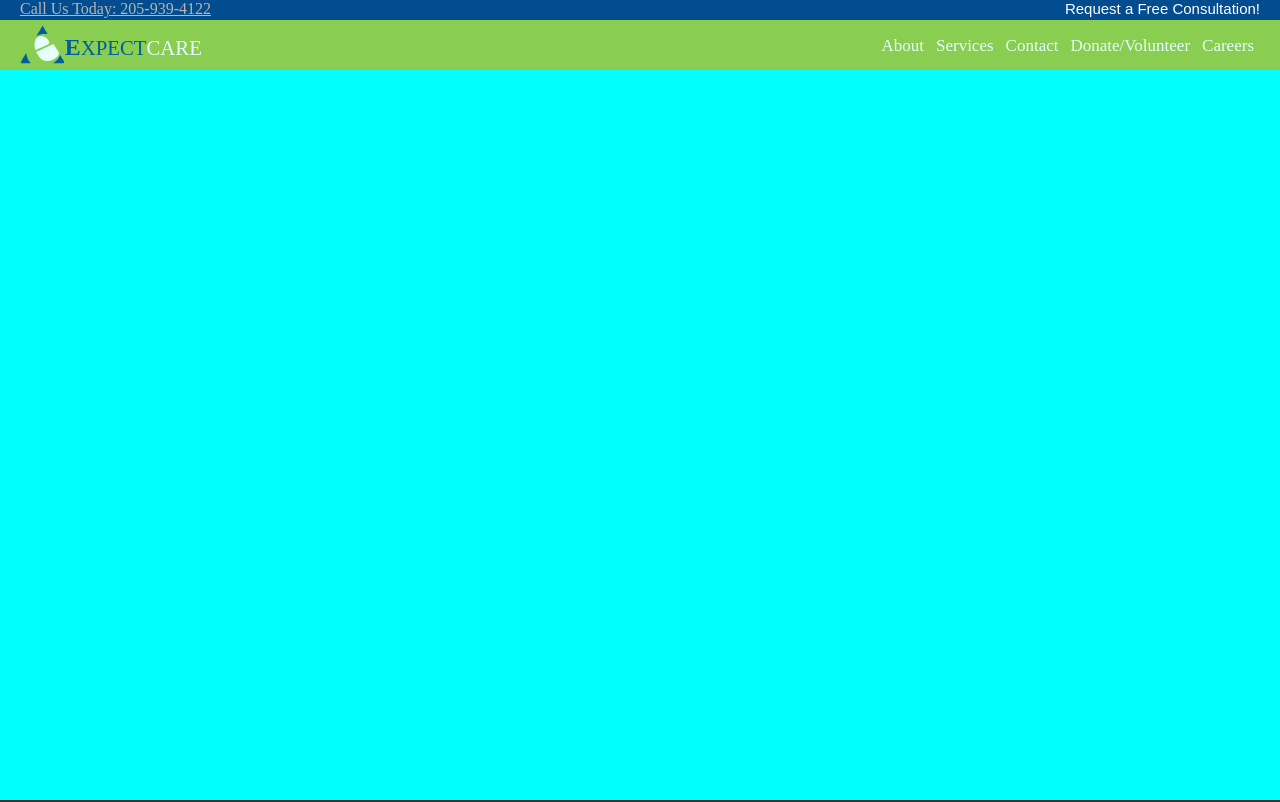
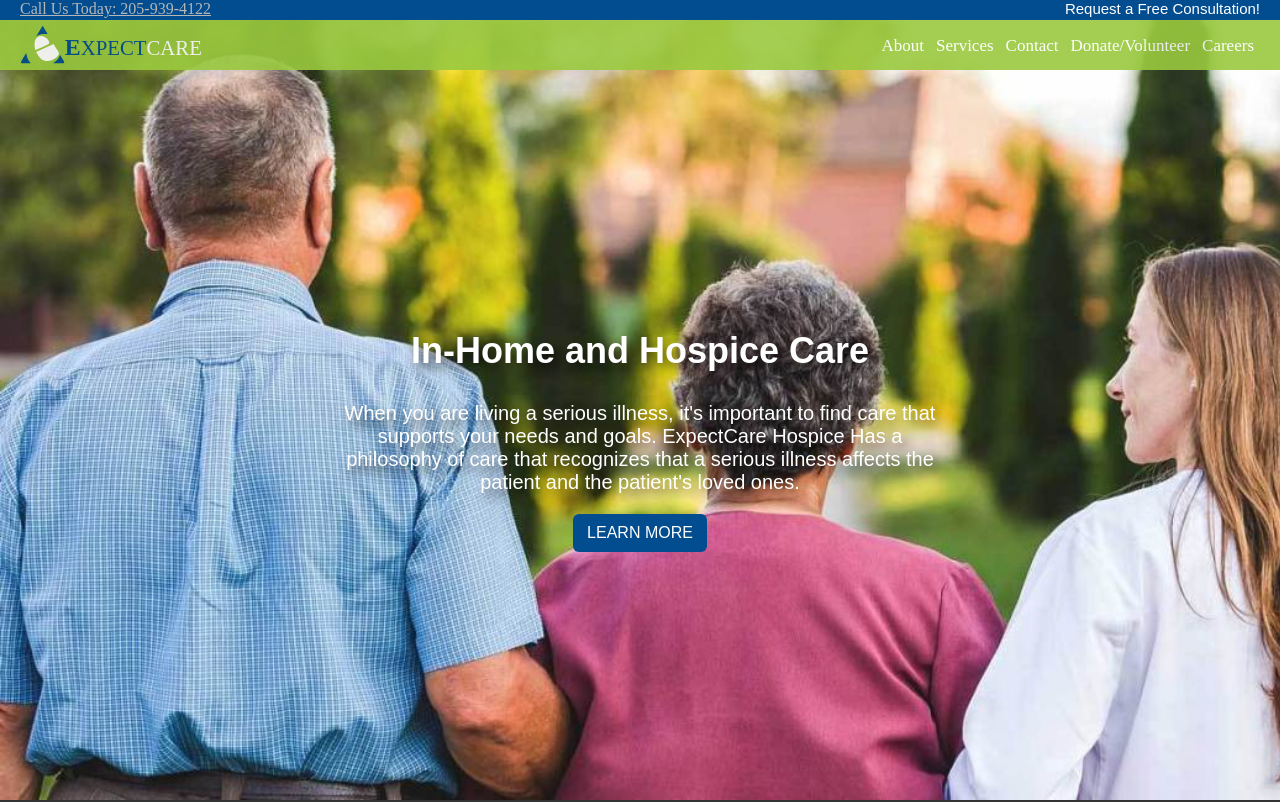
Before and after one commit to Drayton-Dobbs/ExpectCare, a React (Create React App) app: page / in a window 1280 px wide. Shown: the top 802 px of the page. Built offline with nearby package versions, Linux system fonts and the light colour scheme; a web font is replaced by a local one.

Commit message:
feat: fullscreen header

```diff
--- a/src/Components/Banner/Banner.js
+++ b/src/Components/Banner/Banner.js
@@ -1,17 +1,21 @@
-import React from 'react';
+import React from 'react'
 import './styles.css'
 
-
-
-
-
 class Banner extends React.Component {
-
-  render() {
+  render () {
     return (
-      <section class='banner'>
-        <div className="mapContainer">
-          <div className="mapImage"></div>
+      <section className='banner brandFont'>
+        <div className='bannerBlur' />
+        <div className='bannerElements'>
+          <h1 className='brandFontBold'>
+            In-Home and Hospice Care
+          </h1>
+          <p className='brandFontLight'>
+            When you are living a serious illness, it's important to find care that supports your needs and goals.
+             ExpectCare Hospice Has a philosophy of care that recognizes that a serious illness affects the patient
+             and the patient's loved ones.
+          </p>
+          <span className='button brandFontLight'>Learn More</span>
         </div>
       </section>
     )
--- a/src/Components/Banner/styles.css
+++ b/src/Components/Banner/styles.css
@@ -1,12 +1,56 @@
 .banner {
-  height: 100vh;
-  width: 100%;
-  background-color: aqua;
+	color: white;
+	height: 100vh;
+	width: 100%;
+	text-align: center;
 }
-.mapContainer {
-  height: 100%;
-  width: 40%;
-  position: relative;
-  left: 0;
-  top: 100px;
+
+.banner h1{
+	font-size: 36px;
+	text-shadow: 4px 6px 12px rgba(0,0,0,0.7);
 }
+
+.banner p {
+  text-shadow: 4px 6px 12px rgba(0,0,0,0.7);
+  margin: auto;
+  max-width: 600px;
+  font-size: 20px;
+}
+
+.bannerBlur {
+	background-image: url("../../images/banner.jpg");
+	background-size: cover;
+
+	width: 100%;
+	height: 100%;
+
+	position: absolute;
+	top:0;
+	bottom: 0;
+	left: 0;
+	right: 0;
+
+	margin: auto;
+}
+
+.bannerElements {
+	width: 100%;
+	height: 200px;
+	position: absolute;
+	top:0;
+	bottom: 0;
+	left: 0;
+	right: 0;
+
+	margin: auto;
+}
+
+.banner .button{
+  display: inline-block;
+  background-color: rgb(2, 77, 144);
+  padding: 10px 14px;
+  border-radius: 6px;
+  text-transform: uppercase;
+  margin: 20px auto 0px;
+  cursor: pointer;
+}
```
Also changed, not shown: src/images/banner.jpg (added).
